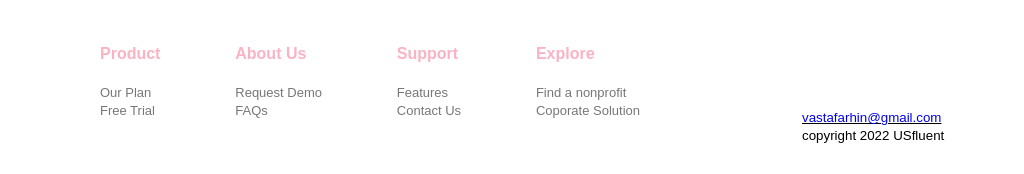
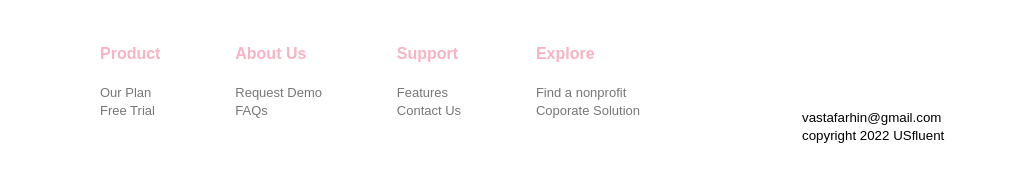
Before and after one commit to Vasta-Farhin/US-fluent, a plain HTML site: page index.html in a window 1280 px wide. Shown: the part 3660-3834 px from the top of the page, 0-1024 px from the left. Drawn offline with Linux system fonts and the light colour scheme; some packages are replaced by stand-ins of ours; a script that the page names is missing.

Commit message:
Update index.html

```diff
--- a/index.html
+++ b/index.html
@@ -211,7 +211,7 @@
             <div class="footer-right-col">
                 <div class="footer-info">
                     <div class="copyright-text">
-                        <small> <a class="email-id" href="mailto:vastafarhin@gmail.com">vastafarhin@gmail.com</a></small><br>
+                        <small> vastafarhin@gmail.com</small><br>
                         <small>copyright 2022 USfluent</small>
                     </div>
                     <div class="footer-logo">
```
